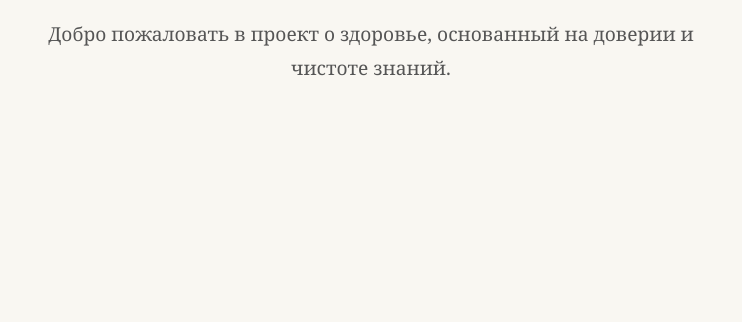
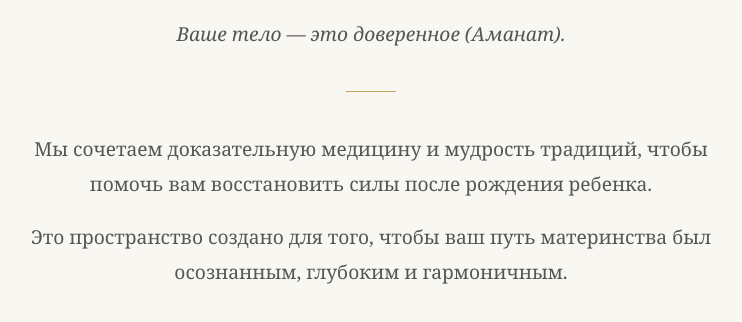
Before and after one commit to Batul1202/amanah-wellness, a plain HTML site: page index.html in a window 1280 px wide. Shown: the part 222-544 px from the top of the page, without its empty margins (269-1011 px from the left). Drawn offline with Linux system fonts and the light colour scheme.

Commit message:
index.html

```diff
--- a/index.html
+++ b/index.html
@@ -3,10 +3,18 @@
 <head>
     <meta charset="UTF-8">
     <link rel="stylesheet" href="style.css">
-    <title>Amanah</title>
+    <title>Amanah | Sacred Postpartum</title>
 </head>
 <body>
+
     <h1>Amanah</h1>
-    <p>Добро пожаловать в проект о здоровье, основанный на доверии и чистоте знаний.</p>
+    <p><i>Ваше тело — это доверенное (Аманат).</i></p>
+
+    <hr style="width: 50px; border: 0; border-top: 1px solid #C5A059; margin: 40px auto;">
+
+    <p>Мы сочетаем доказательную медицину и мудрость традиций, чтобы помочь вам восстановить силы после рождения ребенка.</p>
+
+    <p>Это пространство создано для того, чтобы ваш путь материнства был осознанным, глубоким и гармоничным.</p>
+
 </body>
 </html>
```
